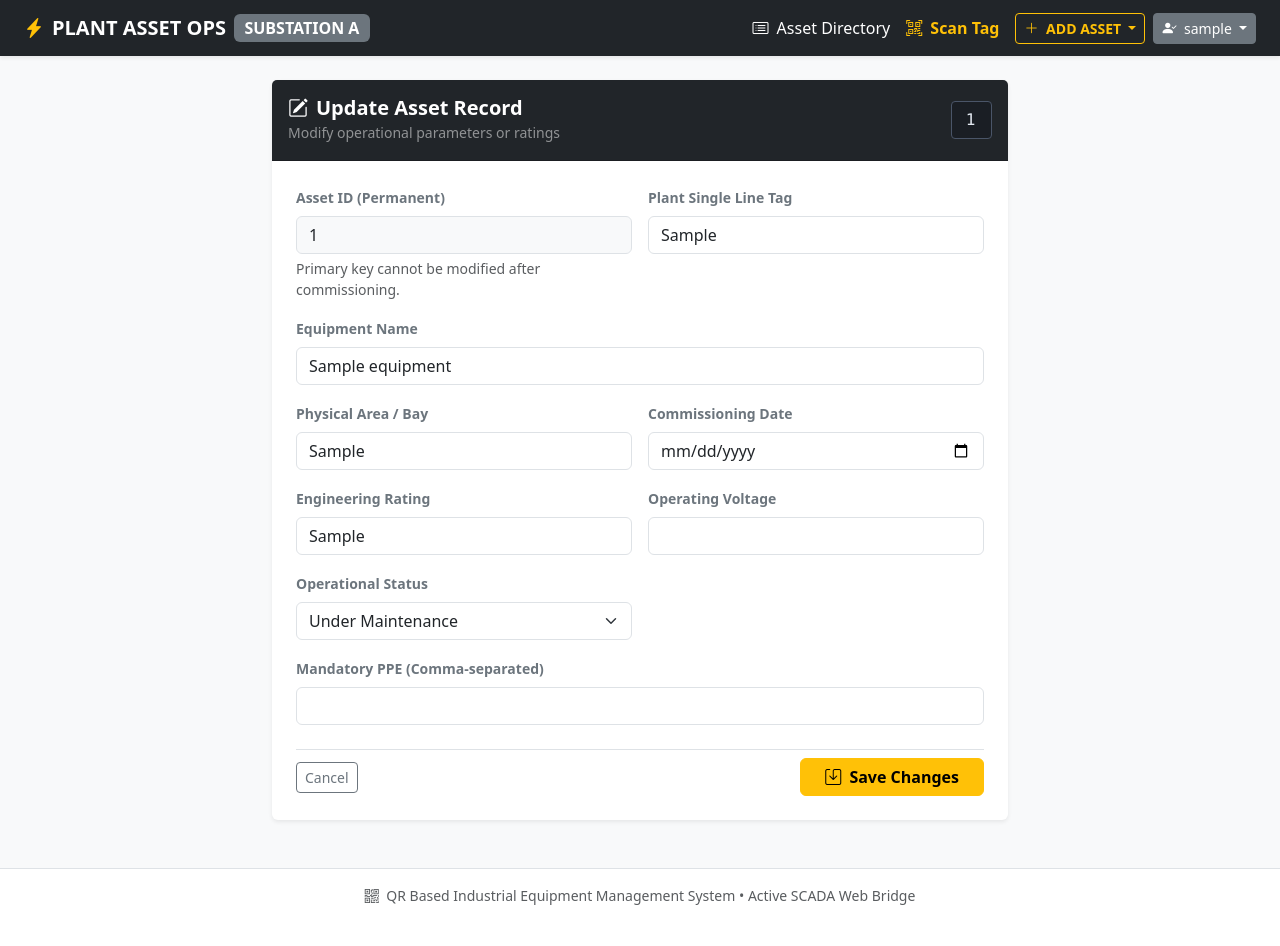
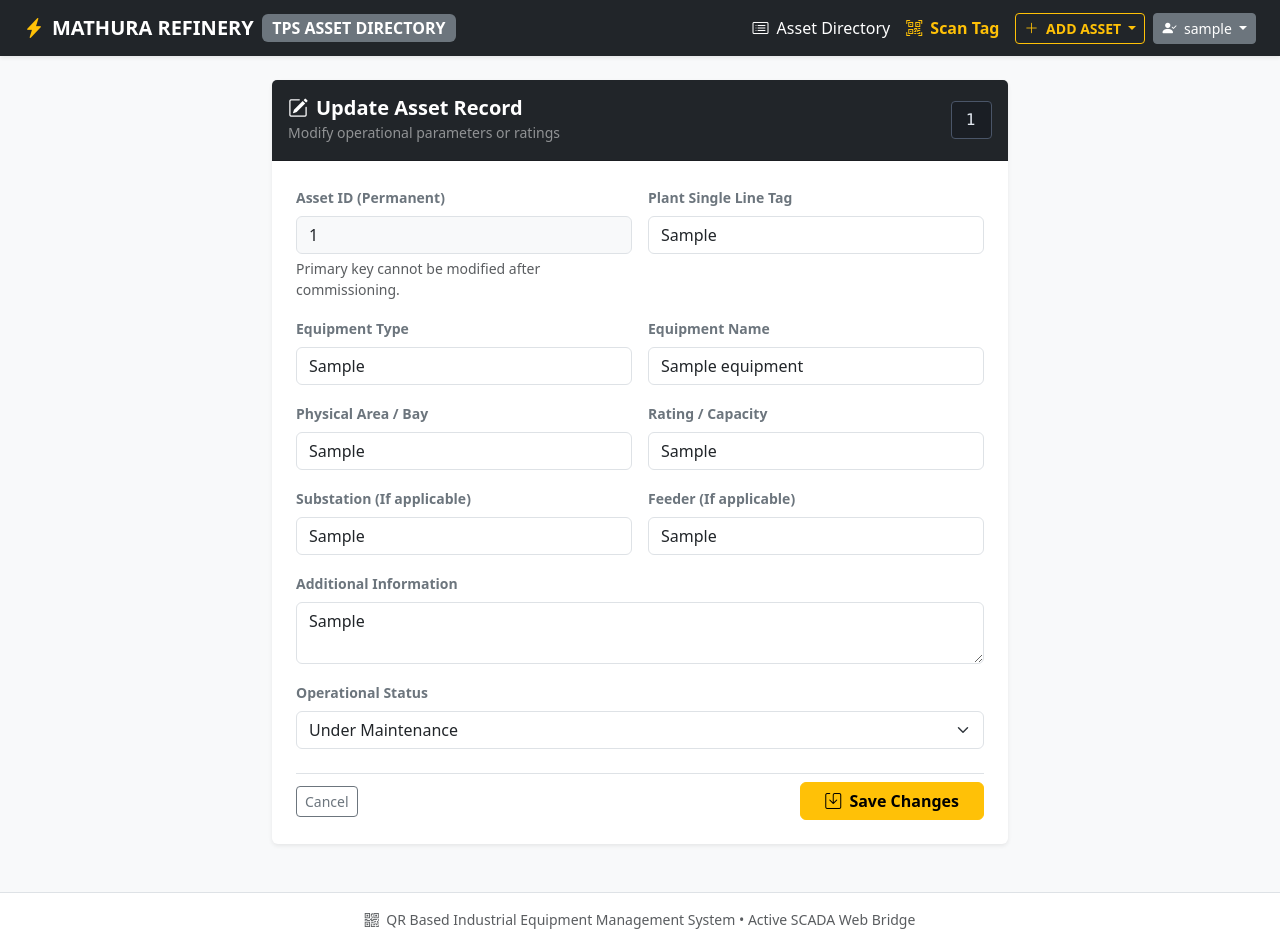
Before and after one commit to gpatel1806/TPS-QR-environment, a Flask app: page /equipment/1/edit in a window 1280 px wide. Before the commit the page ends 905 px from the top, so only its background shows below. Run offline with Flask 3, Linux system fonts and the light colour scheme; a user stored in the database is signed in; tables that the repository leaves empty hold one stand-in row (values such as "Sample post").

Commit message:
feat: complete strict excel/manual schema sync, import UI, and navbar updates

```diff
--- a/templates/base.html
+++ b/templates/base.html
@@ -21,8 +21,8 @@
         <div class="container-fluid px-4">
             <a class="navbar-brand fw-bold text-uppercase d-flex align-items-center" href="/">
                 <i class="bi bi-lightning-charge-fill text-warning me-2"></i>
-                Plant Asset Ops
-                <span class="badge bg-secondary ms-2 fs-6">Substation A</span>
+                Mathura Refinery
+                <span class="badge bg-secondary ms-2 fs-6">TPS Asset Directory</span>
             </a>
             <div class="navbar-nav ms-auto align-items-center">
                 <a class="nav-link active" href="/"><i class="bi bi-card-list me-1"></i> Asset Directory</a>
--- a/templates/edit_equipment.html
+++ b/templates/edit_equipment.html
@@ -32,8 +32,14 @@ Edit {{ equipment.name }} | Plant Ops
                             <input type="text" name="tag" class="form-control" value="{{ equipment.tag }}" required>
                         </div>
 
+                        <!-- Equipment Type -->
+                        <div class="col-md-6">
+                            <label class="form-label fw-bold small text-secondary">Equipment Type</label>
+                            <input type="text" name="equipment_type" class="form-control" value="{{ equipment.equipment_type }}" required>
+                        </div>
+
                         <!-- Equipment Name -->
-                        <div class="col-12">
+                        <div class="col-md-6">
                             <label class="form-label fw-bold small text-secondary">Equipment Name</label>
                             <input type="text" name="name" class="form-control" value="{{ equipment.name }}" required>
                         </div>
@@ -44,26 +50,32 @@ Edit {{ equipment.name }} | Plant Ops
                             <input type="text" name="area" class="form-control" value="{{ equipment.area }}" required>
                         </div>
 
-                        <!-- Commission Date -->
+                        <!-- Rating / Capacity -->
                         <div class="col-md-6">
-                            <label class="form-label fw-bold small text-secondary">Commissioning Date</label>
-                            <input type="date" name="commission_date" class="form-control" value="{{ equipment.commission_date }}" required>
+                            <label class="form-label fw-bold small text-secondary">Rating / Capacity</label>
+                            <input type="text" name="rating" class="form-control" value="{{ equipment.rating or '' }}">
                         </div>
 
-                        <!-- Engineering Rating -->
+                        <!-- Substation -->
                         <div class="col-md-6">
-                            <label class="form-label fw-bold small text-secondary">Engineering Rating</label>
-                            <input type="text" name="rating" class="form-control" value="{{ equipment.rating }}" required>
+                            <label class="form-label fw-bold small text-secondary">Substation (If applicable)</label>
+                            <input type="text" name="substation" class="form-control" value="{{ equipment.substation or '' }}">
                         </div>
 
-                        <!-- Operating Voltage -->
+                        <!-- Feeder -->
                         <div class="col-md-6">
-                            <label class="form-label fw-bold small text-secondary">Operating Voltage</label>
-                            <input type="text" name="voltage" class="form-control" value="{{ equipment.voltage }}" required>
+                            <label class="form-label fw-bold small text-secondary">Feeder (If applicable)</label>
+                            <input type="text" name="feeder" class="form-control" value="{{ equipment.feeder or '' }}">
+                        </div>
+
+                        <!-- Additional Information -->
+                        <div class="col-12">
+                            <label class="form-label fw-bold small text-secondary">Additional Information</label>
+                            <textarea name="specs" class="form-control" rows="2">{{ equipment.specs or '' }}</textarea>
                         </div>
 
                         <!-- Operational Status -->
-                        <div class="col-md-6">
+                        <div class="col-12">
                             <label class="form-label fw-bold small text-secondary">Operational Status</label>
                             <select name="status" class="form-select" required>
                                 <option value="In Service" {% if equipment.status == "In Service" %}selected{% endif %}>In Service</option>
@@ -71,12 +83,6 @@ Edit {{ equipment.name }} | Plant Ops
                                 <option value="Under Maintenance" {% if equipment.status == "Under Maintenance" %}selected{% endif %}>Under Maintenance</option>
                                 <option value="Breakdown" {% if equipment.status == "Breakdown" %}selected{% endif %}>Breakdown / Tripped</option>
                             </select>
-                        </div>
-
-                        <!-- Mandatory PPE -->
-                        <div class="col-12">
-                            <label class="form-label fw-bold small text-secondary">Mandatory PPE (Comma-separated)</label>
-                            <input type="text" name="ppe_required" class="form-control" value="{{ equipment.ppe_required }}" required>
                         </div>
                     </div>
 
```
